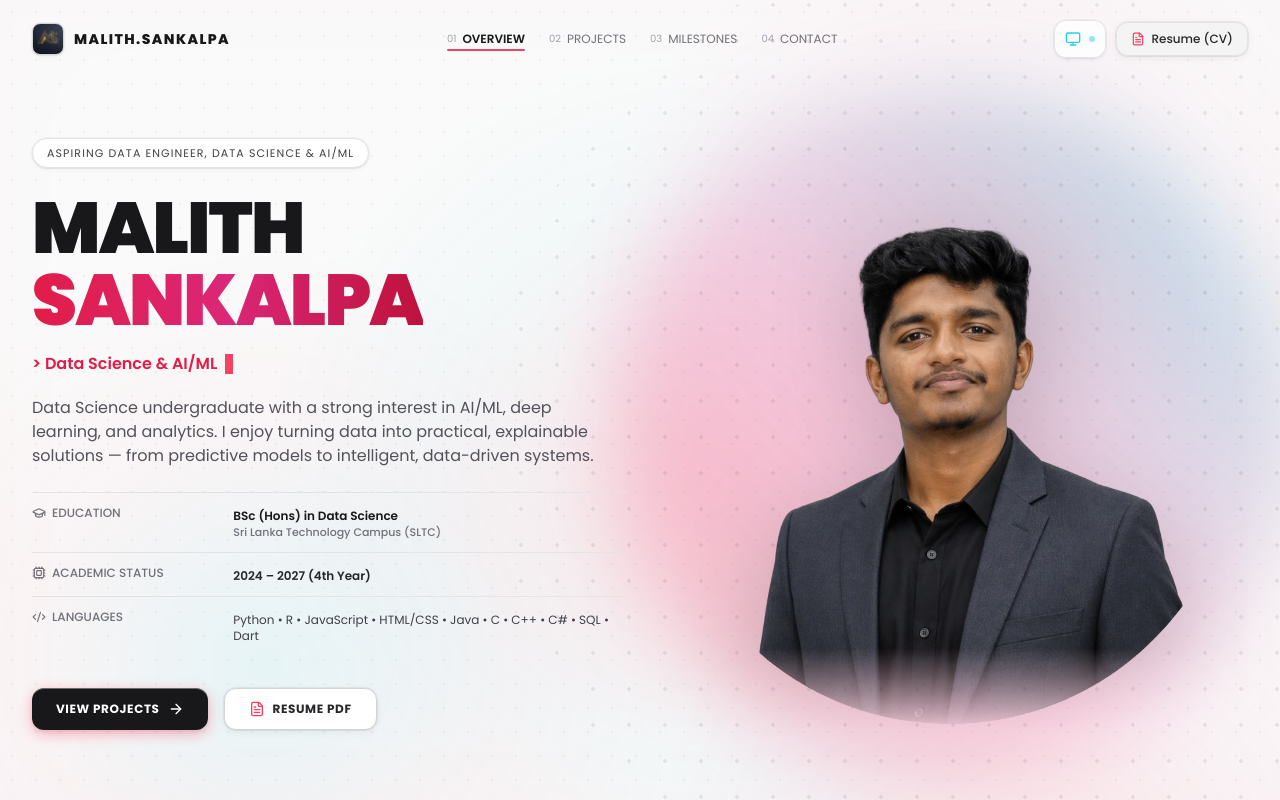
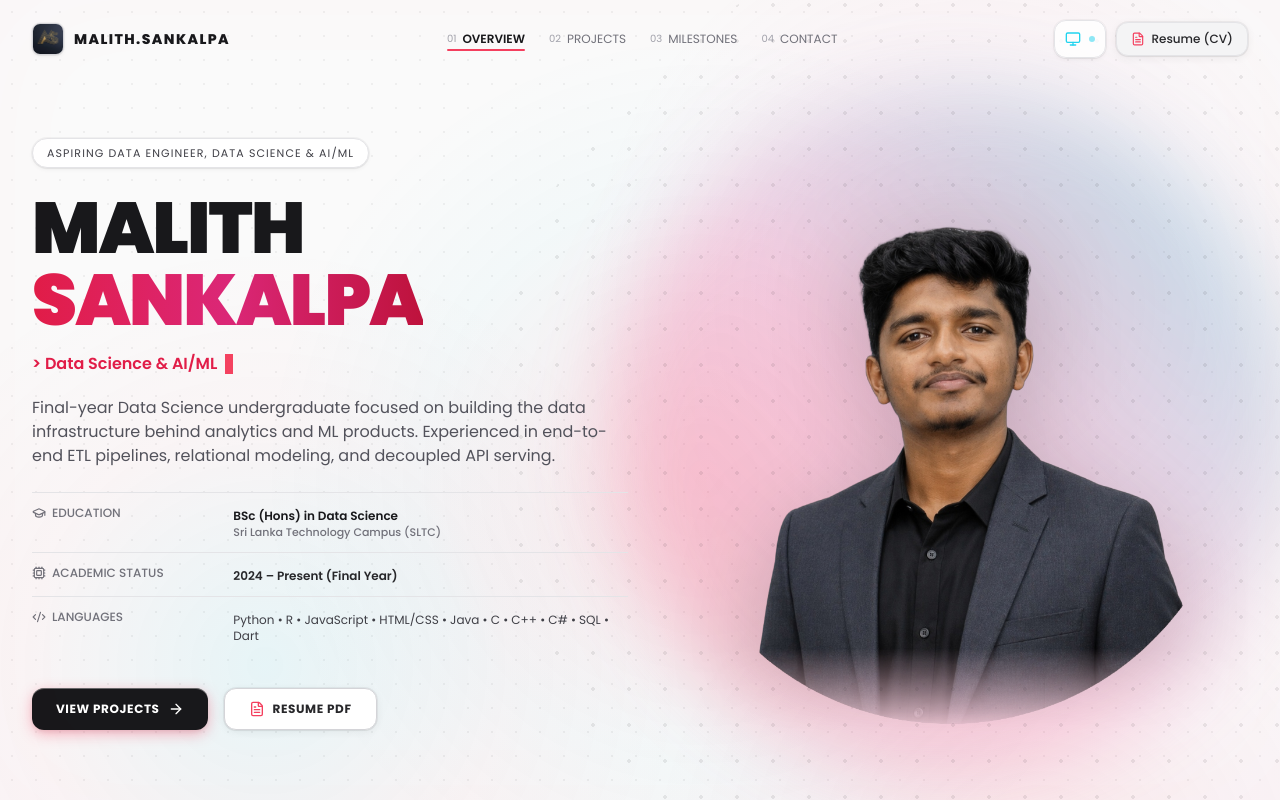
Before and after one commit to sankalpams/My-Portfolio, a React (Vite) app: page / in a window 1280 px wide. Shown: the top 800 px of the page. Built offline with nearby package versions, Linux system fonts and the light colour scheme.

Commit message:
update personal info with Padukka location, final year batch, and data engineering role targets

```diff
--- a/src/data/portfolioData.ts
+++ b/src/data/portfolioData.ts
@@ -11,11 +11,11 @@ export const personalInfo = {
     'Python, SQL, PyTorch',
     'MLOps & Data Infrastructure',
   ],
-  bio: 'Data Science undergraduate with a strong interest in AI/ML, deep learning, and analytics. I enjoy turning data into practical, explainable solutions — from predictive models to intelligent, data-driven systems.',
+  bio: 'Final-year Data Science undergraduate focused on building the data infrastructure behind analytics and ML products. Experienced in end-to-end ETL pipelines, relational modeling, and decoupled API serving.',
   university: 'Sri Lanka Technology Campus (SLTC)',
   degree: 'BSc (Hons) in Data Science',
-  batch: '2024 – 2027 (4th Year)',
-  location: 'Ampara, Sri Lanka',
+  batch: '2024 – Present (Final Year)',
+  location: 'Padukka, Sri Lanka',
   email: 'malithsankalpa52@gmail.com',
   phone: '+94 71 335 0404',
 
@@ -25,20 +25,20 @@ export const personalInfo = {
   portfolioUrl: 'https://malithshehan.vercel.app/',
   resumeUrl: '/Malith_Shehan_Resume.pdf',
   currentRole: 'Leading AI/Data Science layer of 5-member Final Year Project (Personal Finance & Investment App)',
-  openTo: 'Data Science, Machine Learning, or Data Analyst Internship & Entry-Level Roles',
-  summaryText: `Fourth year Data Science undergraduate with hands-on experience across the full ML lifecycle, data cleaning, feature engineering, model development, and evaluation spanning healthcare classification, graph neural networks, and time series forecasting. Proficient in Python, SQL, and the Scikit-learn/PyTorch ecosystem, with practical MLOps exposure (experiment tracking, reproducible pipelines) and applied deep learning coursework in CNNs, GNNs, and NLP. Currently leading the AI/data science layer of a 5-member Final Year Project building an AI-powered personal finance application. Seeking a Data Science, Machine Learning, or Data Analyst role to apply predictive modeling and explainable AI skills in an applied setting.`
+  openTo: 'Junior / Associate Data Engineer or Data Engineering Intern Roles',
+  summaryText: `Final-year Data Science undergraduate focused on building the data infrastructure behind analytics and ML products. Hands-on with end-to-end pipelines: ingestion, cleaning, validation, transformation, relational modelling in PostgreSQL/MySQL, and serving data through decoupled APIs. Curated an 11,500+ record multilingual dataset, designed a zero cost cloud data stack (PostgreSQL on Supabase/Neon, FastAPI, Hugging Face Hub), and packaged reproducible, version tracked workflows with DagsHub, Docker and GitHub Actions. Strong in Python and SQL, with an ML background that helps in building pipelines data scientists can rely on. Seeking a Junior / Associate Data Engineer or Data Engineering Intern role.`
 };
 
 export const quickFacts: QuickFact[] = [
   {
     label: 'Education',
     value: 'SLTC (BSc Hons Data Science)',
-    subtext: '2024 – 2027 • 4th Year',
+    subtext: '2024 – Present • Final Year',
     icon: 'GraduationCap'
   },
   {
     label: 'Location',
-    value: 'Ampara, Sri Lanka',
+    value: 'Padukka, Sri Lanka',
     subtext: 'Open to Remote / Relocation',
     icon: 'MapPin'
   },
@@ -50,8 +50,8 @@ export const quickFacts: QuickFact[] = [
   },
   {
     label: 'Opportunities',
-    value: 'Open to DS / ML / Analyst Roles',
-    subtext: 'Internships & Entry-level',
+    value: 'Open to Data Engineering Roles',
+    subtext: 'Junior / Associate & Internships',
     icon: 'Briefcase'
   }
 ];
```
